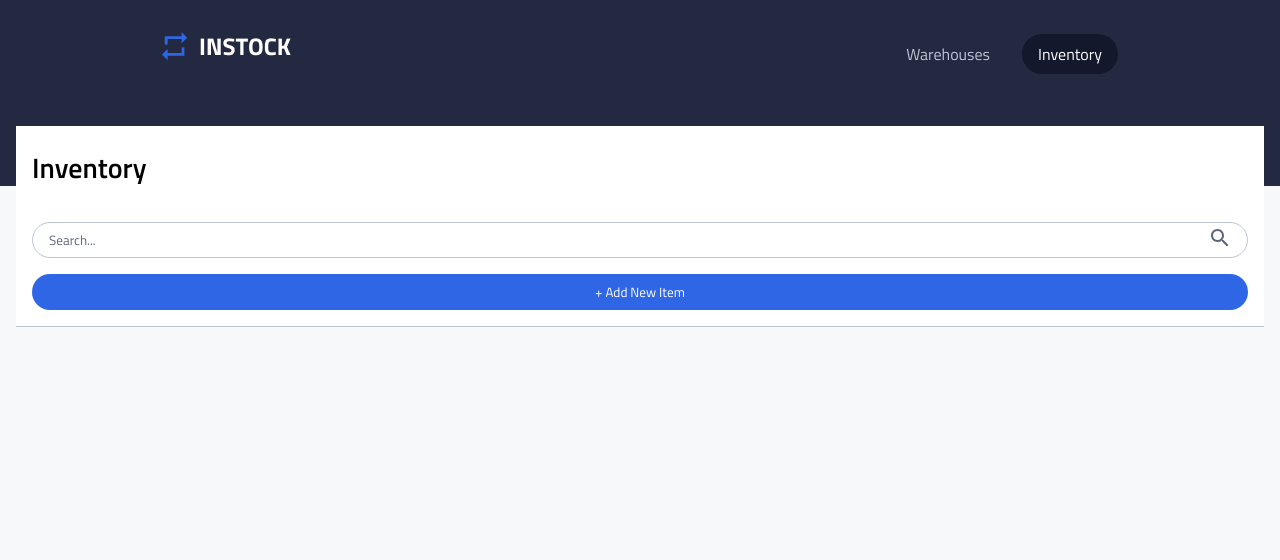
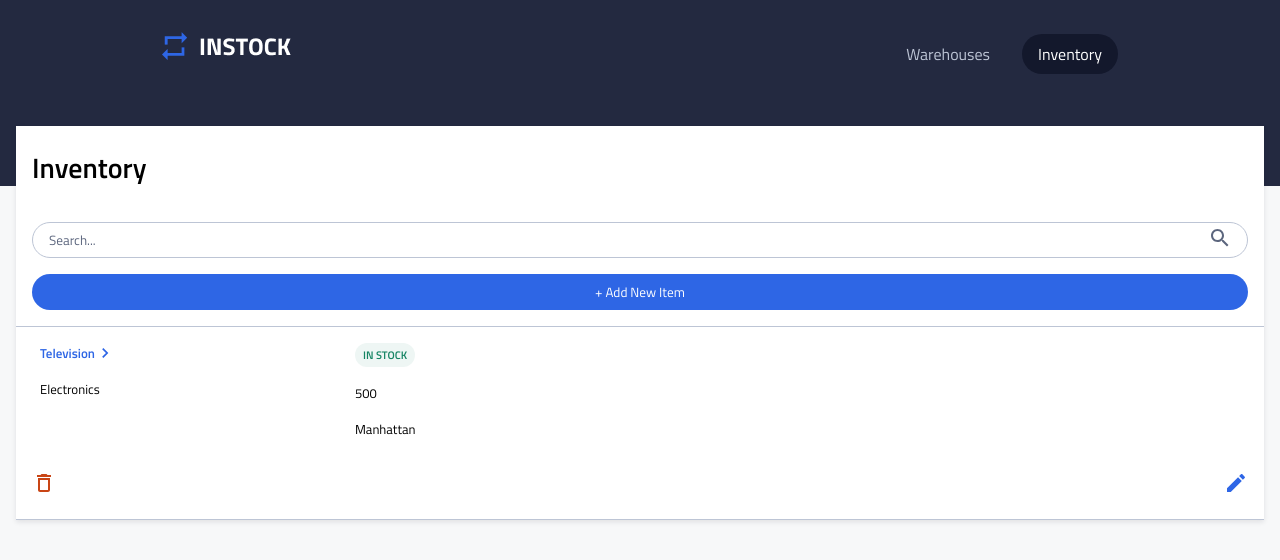
Before and after one commit to laura-nguyen/red-eyed-tree-frog-instock-client, a React (Vite) app: page /inventories in a window 1280 px wide. Shown: the top 560 px of the page. Built offline with nearby package versions, Linux system fonts and the light colour scheme.

Commit message:
Added styling for inventory items

```diff
--- a/src/components/InventoryList/InventoryList.jsx
+++ b/src/components/InventoryList/InventoryList.jsx
@@ -1,9 +1,62 @@
 import { Link } from "react-router-dom";
-import chevron from "../../assets/icons/chevron_right-24px.svg";
+import chevronIcon from "../../assets/icons/chevron_right-24px.svg";
+import deleteIcon from "../../assets/icons/delete_outline-24px.svg";
+import editIcon from "../../assets/icons/edit-24px.svg";
 import "./InventoryList.scss";
 
 const InventoryList = () => {
-  return <section className="inventory-list"></section>;
+  return (
+    <section className="inventory-list">
+      <article className="inventory-list__item-wrapper">
+        <div className="inventory-list__item">
+          <div className="inventory-list__left">
+            <div className="cell">
+              <h4 className="cell__heading">INVENTORY ITEM</h4>
+              <Link className="cell__link">
+                <p className="cell__link-text p-medium">Television</p>
+                <img
+                  className="cell__icon cell__icon--chevron"
+                  src={chevronIcon}
+                  alt="View Inventory Icon"
+                />
+              </Link>
+            </div>
+            <div className="cell">
+              <h4 className="cell__heading">CATEGORY</h4>
+              <p className="p-medium">Electronics</p>
+            </div>
+          </div>
+          <div className="inventory-list__right">
+            <div className="cell">
+              <h4 className="cell__heading">STATUS</h4>
+              <div className="tag tag--in-stock">IN STOCK</div>
+            </div>
+            <div className="cell">
+              <h4 className="cell__heading">QTY</h4>
+              <p className="p-medium">500</p>
+            </div>
+            <div className="cell">
+              <h4 className="cell__heading">WAREHOUSE</h4>
+              <p className="p-medium">Manhattan</p>
+            </div>
+          </div>
+        </div>
+        <div className="inventory-list__actions">
+          <img
+            className="cell__icon"
+            src={deleteIcon}
+            alt="Delete Inventory Icon"
+          />
+          <img
+            className="cell__icon"
+            src={editIcon}
+            alt="Edit Inventory Icon"
+          />
+        </div>
+      </article>
+      <hr className="divider" />
+    </section>
+  );
 };
 
 export default InventoryList;
--- a/src/components/InventoryList/InventoryList.scss
+++ b/src/components/InventoryList/InventoryList.scss
@@ -0,0 +1,65 @@
+@use "../../styles/partials/mixins" as *;
+@use "../../styles/partials/variables" as *;
+
+.inventory-list {
+  &__item-wrapper {
+    display: flex;
+    flex-direction: column;
+  }
+
+  &__item {
+    padding: 16px 24px;
+    display: flex;
+    gap: 20%;
+  }
+
+  &__left {
+    display: flex;
+    flex-direction: column;
+    gap: 16px;
+  }
+
+  &__right {
+    display: flex;
+    flex-direction: column;
+    gap: 16px;
+  }
+
+  &__actions {
+    display: flex;
+    justify-content: space-between;
+    padding: 16px 16px 24px 16px;
+  }
+}
+
+.cell {
+  &__heading {
+    font-weight: 600;
+    color: $secondary-color-1;
+    padding-bottom: 4px;
+
+    @include tablet {
+      display: none;
+    }
+  }
+
+  &__link {
+    text-decoration: none;
+    display: flex;
+  }
+
+  &__link-text {
+    color: $primary-color-2;
+    font-weight: 600;
+  }
+
+  &__icon {
+    width: 24px;
+    height: 24px;
+
+    &--chevron {
+      width: 20px;
+      height: 20px;
+    }
+  }
+}
--- a/src/pages/Inventory/Inventory.scss
+++ b/src/pages/Inventory/Inventory.scss
@@ -14,6 +14,7 @@
   z-index: 1;
   background: white;
   right: 16px;
+  box-shadow: 0 2px 5px $box-shadow-color;
 
   &__heading {
     padding: 24px 16px 16px 16px;
--- a/src/styles/partials/_globals.scss
+++ b/src/styles/partials/_globals.scss
@@ -103,6 +103,26 @@ input {
   }
 }
 
+.tag {
+  height: 24px;
+  padding: 4px 8px;
+  border: none;
+  border-radius: 20px;
+  font-weight: 600;
+  font-size: 11px;
+  line-height: 16px;
+
+  &--out-of-stock {
+    background-color: rgba(201, 69, 21, 0.07);
+    color: $supporting-color-2;
+  }
+
+  &--in-stock {
+    background-color: rgba(21, 132, 99, 0.07);
+    color: $supporting-color-1;
+  }
+}
+
 .divider {
   border: none;
   border-bottom: 1px solid $secondary-color-2;
--- a/src/styles/partials/_variables.scss
+++ b/src/styles/partials/_variables.scss
@@ -10,3 +10,4 @@ $bg-color-1: #232940; /* Graphite */
 $bg-color-2: #f7f8f9; /* Light-Grey */
 $supporting-color-1: #158463; /* Green */
 $supporting-color-2: #c94515; /* Red */
+$box-shadow-color: #13182c1a; /* InStock Black with 10 % opacity */
```
